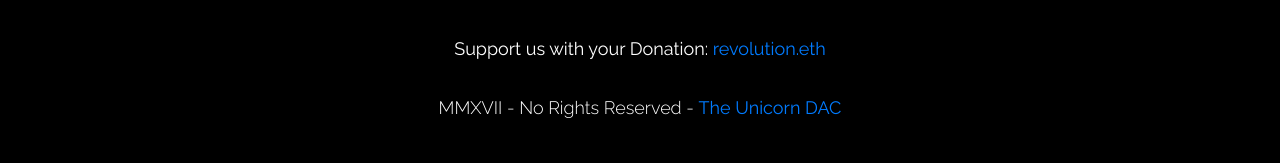
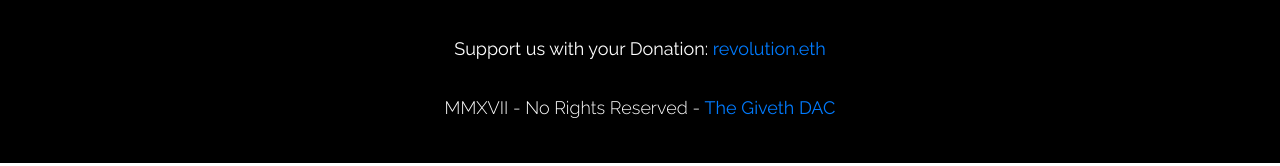
Before and after one commit to Giveth/website, a Jekyll site: the page built from donate/index.html, in a window 1280 px wide. Shown: the part 731-897 px from the top of the page. Built offline with Jekyll 4.4.1, drawn with Linux system fonts in a browser that asks for light colours; nearby versions of some CDN libraries; a script that is not in the unit is left out.

Commit message:
Update footer.html

```diff
--- a/_includes/footer.html
+++ b/_includes/footer.html
@@ -39,5 +39,5 @@
 
   </ul>
   <span>Support us with your Donation: <a class="donation-link" href="https://www.myetherwallet.com/?to=0x5ADF43DD006c6C36506e2b2DFA352E60002d22Dc&gaslimit=23000#send-transaction">revolution.eth</a></span>
-  <h6 class="color-white padding-top">MMXVII - No Rights Reserved - <a href="/world/">The Unicorn DAC</a></h6>
+  <h6 class="color-white padding-top">MMXVII - No Rights Reserved - <a href="/world/">The Giveth DAC</a></h6>
 </footer>
```
